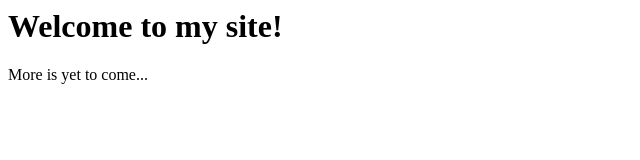
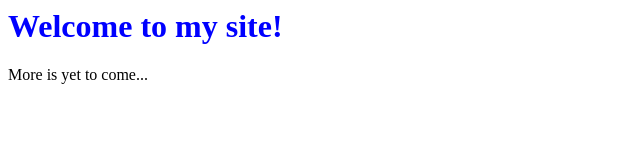
Before and after one commit to odellstephen0/odellstephen0.github.io, a plain HTML site: page index.html in a window 1280 px wide. Shown: the whole page, without its empty margins (0-640 px from the left). Drawn offline with Linux system fonts and the light colour scheme.

Commit message:
Update index.html
linked stylesheet

```diff
--- a/index.html
+++ b/index.html
@@ -1,5 +1,6 @@
 <html>
   <head>
+    <link href='./style.css' rel='stylesheet'>
     <title>Stephen O'Dell</title>
   </head>
   <body>
```
